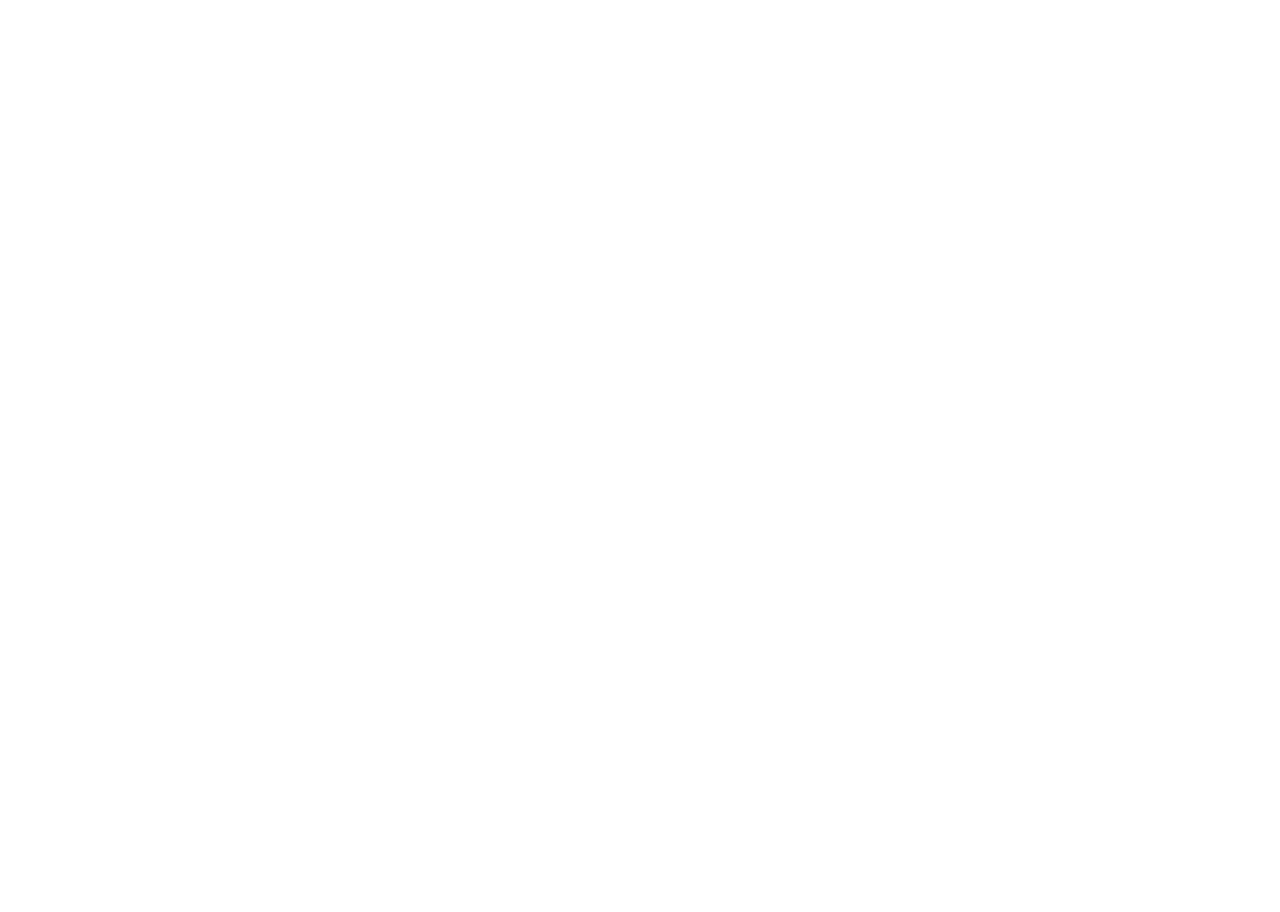
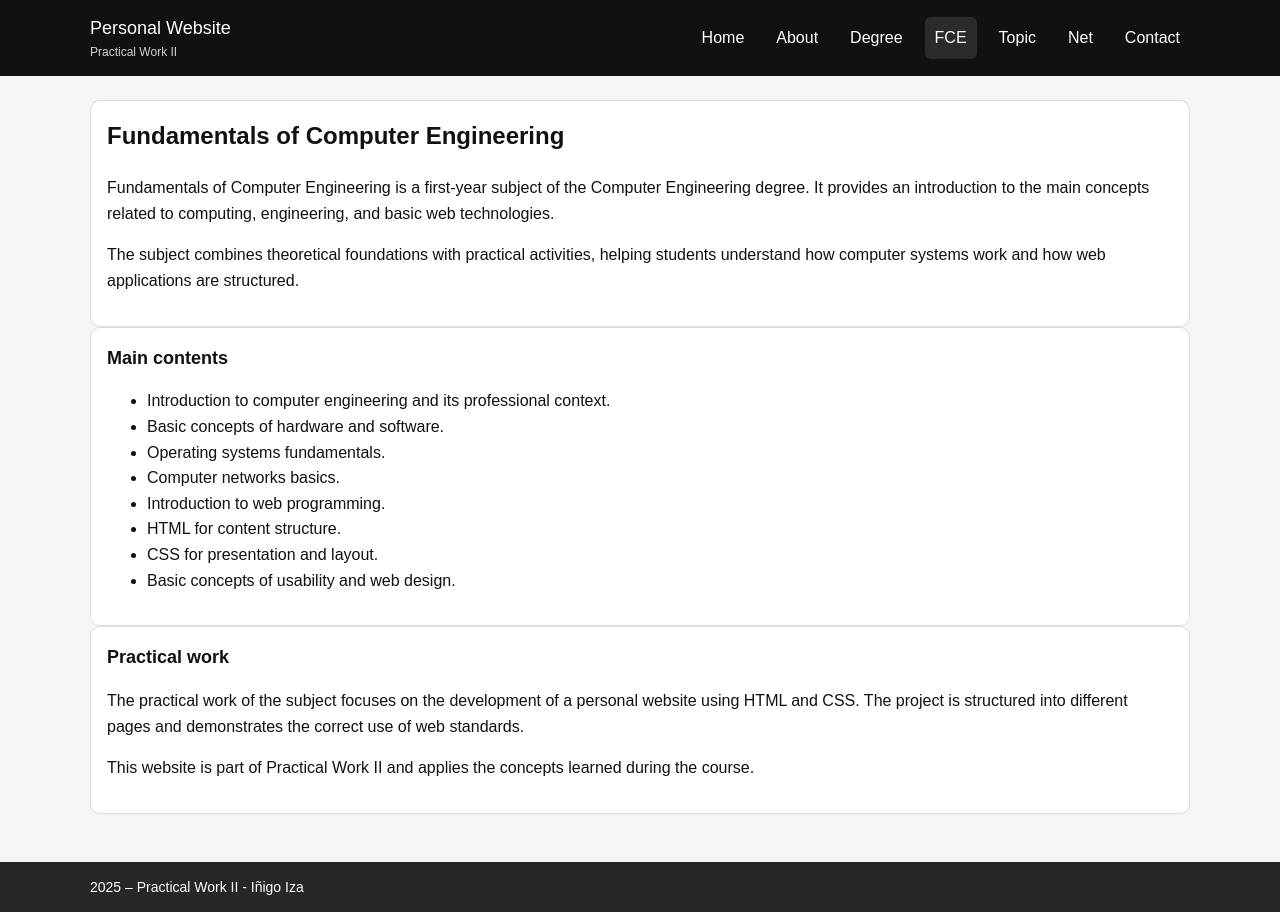
Before and after one commit to inigoiza/PW2, a plain HTML site: page public/fce.html in a window 1280 px wide. Before the commit the page ends 800 px from the top, so only its background shows below. Drawn offline with Linux system fonts and the light colour scheme.

Commit message:
added content to fce.html

```diff
--- a/public/fce.html
+++ b/public/fce.html
@@ -0,0 +1,88 @@
+<!DOCTYPE html>
+<html lang="en">
+<head>
+  <meta charset="utf-8">
+  <meta name="viewport" content="width=device-width, initial-scale=1.0">
+  <title>FCE - Practical Work II</title>
+  <link rel="stylesheet" href="../css/styles.css">
+</head>
+
+<body>
+
+  <header>
+    <div class="container header-bar">
+      <p class="brand">
+        Personal Website
+        <small>Practical Work II</small>
+      </p>
+
+      <nav>
+        <ul>
+          <li><a href="../index.html">Home</a></li>
+          <li><a href="about.html">About</a></li>
+          <li><a href="degree.html">Degree</a></li>
+          <li><a class="active" href="fce.html">FCE</a></li>
+          <li><a href="topic.html">Topic</a></li>
+          <li><a href="net.html">Net</a></li>
+          <li><a href="contact.html">Contact</a></li>
+        </ul>
+      </nav>
+    </div>
+  </header>
+
+  <main class="container">
+
+    <section class="card">
+      <h1>Fundamentals of Computer Engineering</h1>
+
+      <p>
+        Fundamentals of Computer Engineering is a first-year subject of the Computer Engineering
+        degree. It provides an introduction to the main concepts related to computing, engineering,
+        and basic web technologies.
+      </p>
+
+      <p>
+        The subject combines theoretical foundations with practical activities, helping students
+        understand how computer systems work and how web applications are structured.
+      </p>
+    </section>
+
+    <section class="card">
+      <h2>Main contents</h2>
+
+      <ul>
+        <li>Introduction to computer engineering and its professional context.</li>
+        <li>Basic concepts of hardware and software.</li>
+        <li>Operating systems fundamentals.</li>
+        <li>Computer networks basics.</li>
+        <li>Introduction to web programming.</li>
+        <li>HTML for content structure.</li>
+        <li>CSS for presentation and layout.</li>
+        <li>Basic concepts of usability and web design.</li>
+      </ul>
+    </section>
+
+    <section class="card">
+      <h2>Practical work</h2>
+
+      <p>
+        The practical work of the subject focuses on the development of a personal website using
+        HTML and CSS. The project is structured into different pages and demonstrates the correct
+        use of web standards.
+      </p>
+
+      <p>
+        This website is part of Practical Work II and applies the concepts learned during the course.
+      </p>
+    </section>
+
+  </main>
+
+  <footer>
+    <div class="container">
+        2025 – Practical Work II - Iñigo Iza
+    </div>
+  </footer>
+
+</body>
+</html>
```
Also changed, not shown: index.html (+1 -1 lines), public/about.html (+1 -1 lines), public/degree.html (+1 -1 lines), 1 other file.
